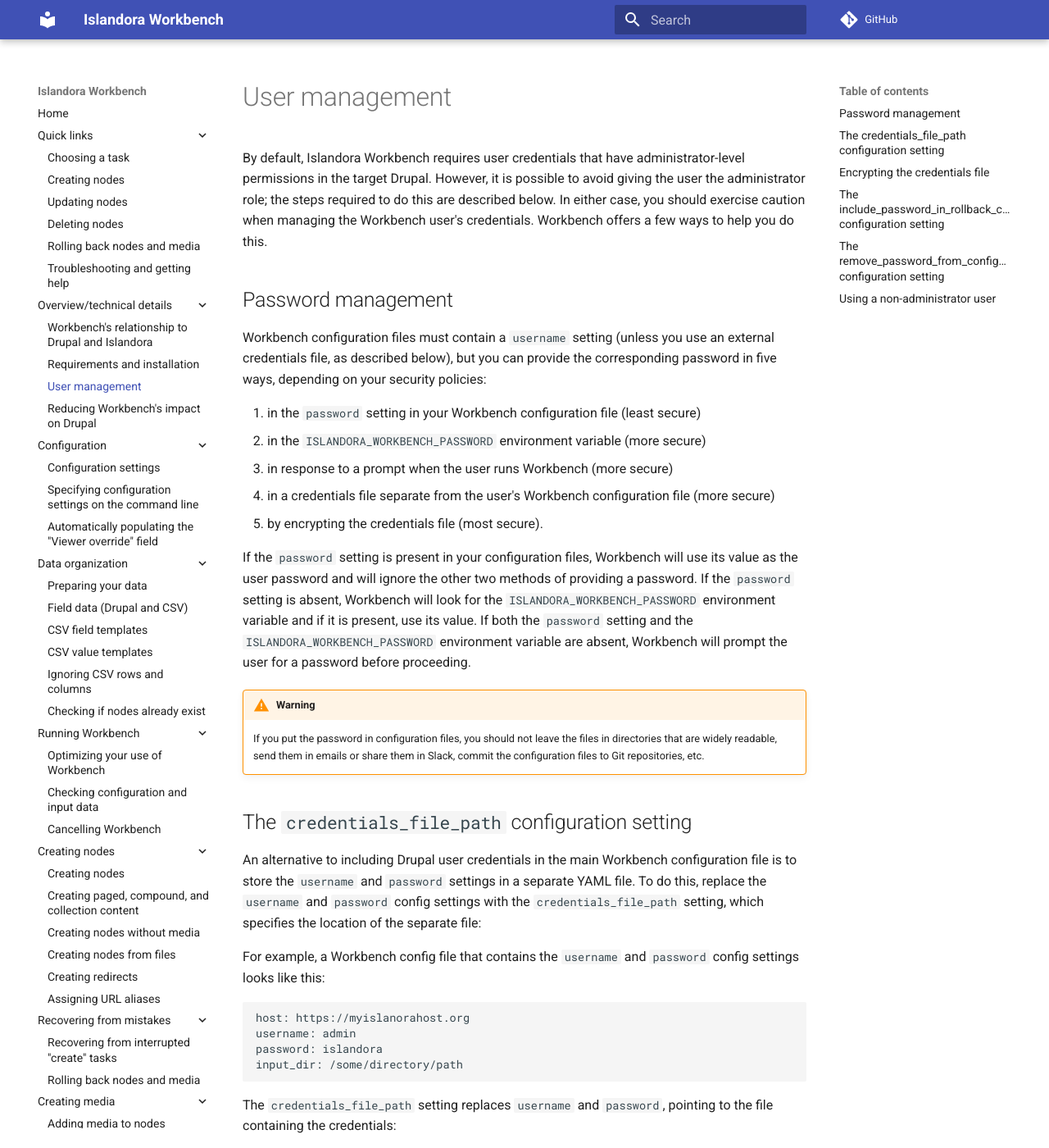
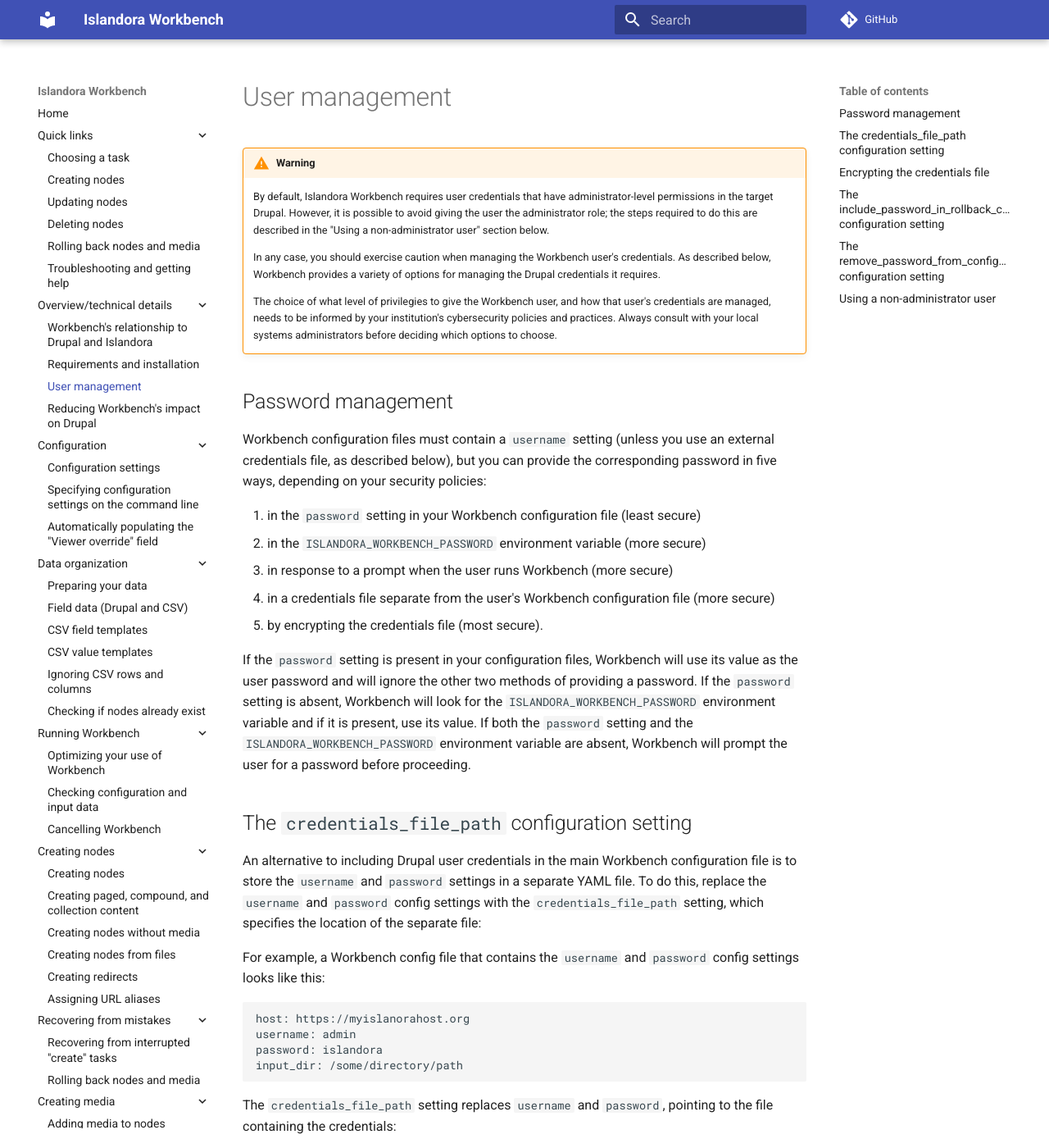
Before and after one commit to mjordan/islandora_workbench_docs, an MkDocs documentation site: the page built from docs/user_management.md, in a window 1280 px wide and 1400 px high. Shown: the whole window at 82% size. Built offline with MkDocs 1.6.1 and Material for MkDocs 9.7.7, drawn with Linux system fonts in a browser that asks for light colours; comment, search, counter and statistics services are not loaded; some of the changed text lies outside the part shown.

Commit message:
Cleanup of the User management docs.

```diff
--- a/docs/user_management.md
+++ b/docs/user_management.md
@@ -1,4 +1,9 @@
-By default, Islandora Workbench requires user credentials that have administrator-level permissions in the target Drupal. However, it is possible to avoid giving the user the administrator role; the steps required to do this are described below. In either case, you should exercise caution when managing the Workbench user's credentials. Workbench offers a few ways to help you do this.
+!!! warning
+    By default, Islandora Workbench requires user credentials that have administrator-level permissions in the target Drupal. However, it is possible to avoid giving the user the administrator role; the steps required to do this are described in the "Using a non-administrator user" section below.
+
+    In any case, you should exercise caution when managing the Workbench user's credentials. As described below, Workbench provides a variety of options for managing the Drupal credentials it requires.
+
+    The choice of what level of privilegies to give the Workbench user, and how that user's credentials are managed, needs to be informed by your institution's cybersecurity policies and practices. Always consult with your local systems administrators before deciding which options to choose.
 
 ## Password management
 
@@ -11,9 +16,6 @@
 1. by encrypting the credentials file (most secure).
 
 If the `password` setting is present in your configuration files, Workbench will use its value as the user password and will ignore the other two methods of providing a password. If the `password` setting is absent, Workbench will look for the `ISLANDORA_WORKBENCH_PASSWORD` environment variable and if it is present, use its value. If both the `password` setting and the `ISLANDORA_WORKBENCH_PASSWORD` environment variable are absent, Workbench will prompt the user for a password before proceeding.
-
-!!! warning
-    If you put the password in configuration files, you should not leave the files in directories that are widely readable, send them in emails or share them in Slack, commit the configuration files to Git repositories, etc.
 
 ## The `credentials_file_path` configuration setting
 
@@ -52,14 +54,14 @@
 The credentials file can be encrypted, requiring the Workbench user to enter a decryption key to proceed. To do this:
 
 1. Create a credentials file and configure its path as described in the previous section.
-2. Encrypt the file using the `encrypt_credentials_file.py` file in Workbench's `scripts` directory: `python encrypt_credentials_file.py /path/to/the/creditials/file.yml`.
+2. Encrypt the file using the `encrypt_credentials_file.py` file in Workbench's `scripts` directory: `python encrypt_credentials_file.py /path/to/the/creditials/file.yml`. Encrypting the credentials file overwrites the original version with the encrypted version.
 3. The script will tell you what the encryption/decryption key for that file is. This key will be necessary for Workbench to read the file.
-4. Workbench automatically detects if the credentials file is encrypted and if it is, will prompt the user to enter the key.
+4. Workbench automatically detects if the credentials file registered in the `credentials_file_path` config setting is encrypted and if it is, will prompt the user to enter the key.
 
 There is no option to store the key in the Workbench configuration file, but there are a couple of alternatives to having Workbench prompt the user for the key:
 
 - Have your systems administrator to add the key to the `ISLANDORA_WORKBENCH_ENCRYPTION_KEY` environment variable in your computer. If that environment variable is present, you will not be prompted for the key.
-- If you systems administrator prefers storing the decryption key in a securely-located file instead of having Workbench prompt for the key, they can put the key in a plain text file and register the path to that file in the `credentials_key_file_path` setting. Note that it is important that this key file be placed in a directory only readable by the current Workbench user, such as their home directory. If it is in a directory that multiple people can read, the security benefits of encrypting the credentials are reduced.
+- If you systems administrator prefers storing the decryption key in a securely-located file instead of having Workbench prompt for the key or storing the key in an environment variable, they can put the key in a plain text file and register the path to that file in the `credentials_key_file_path` setting. Note that it is important that this key file be placed in a directory only readable by the current Workbench user, such as their home directory. If it is in a directory that multiple people can read, the security benefits of encrypting the credentials are reduced.
 
 ## The `include_password_in_rollback_config_file` configuration setting
 
@@ -73,7 +75,7 @@
 
 ## Using a non-administrator user
 
-If you prefer that the user indicated in Workbench's `username` config setting not have full administrator permissions, you will need to do the following:
+If you prefer that the Drupal user indicated in Workbench's `username` config setting not have full administrator-role permissions, you will need to do the following:
 
 1. Create a new Drupal role named, for example, "Workbench user", for non-admin users whose credentials you want to use in your config file.
 2. Include `use_workbench_permissions: true` in your Workbench config file. If you do not include this setting, or set it to `false` (the default), Workbench will expect the user defined in `username` to have the administrator role.
```
